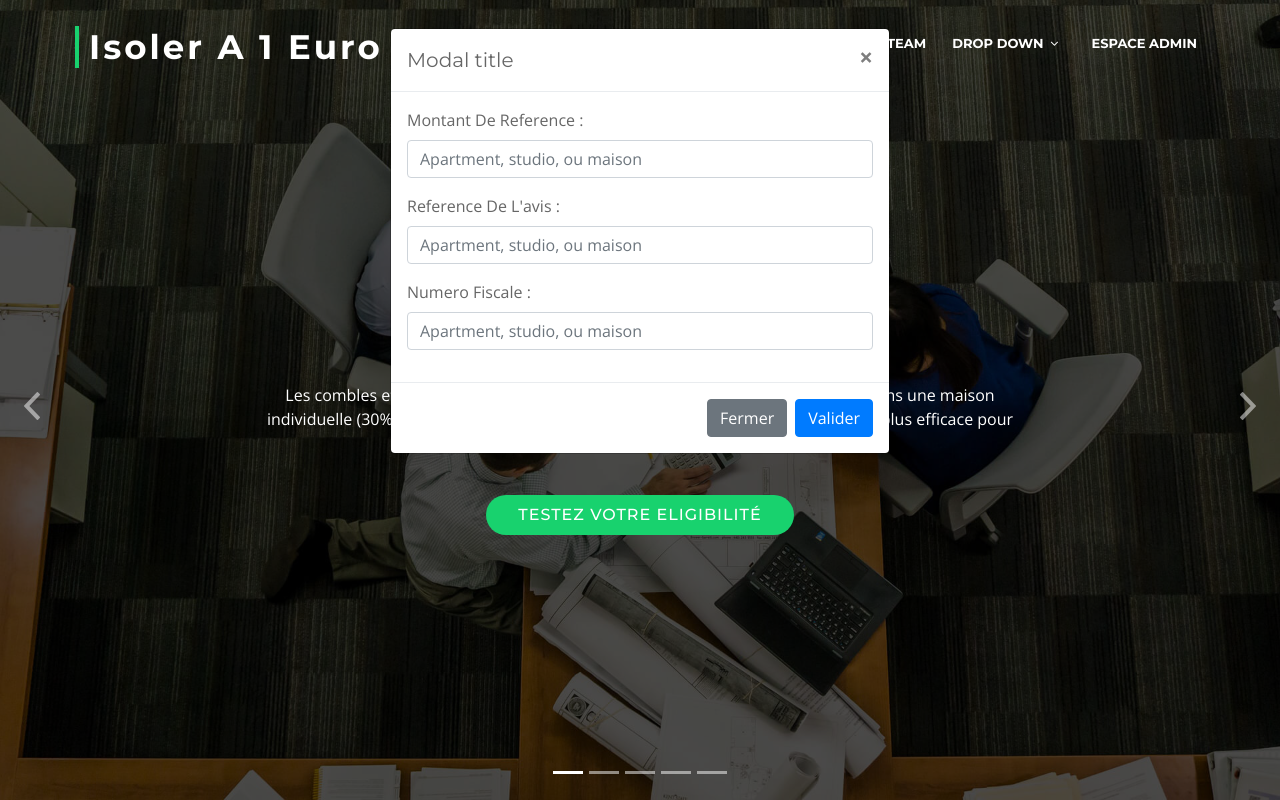
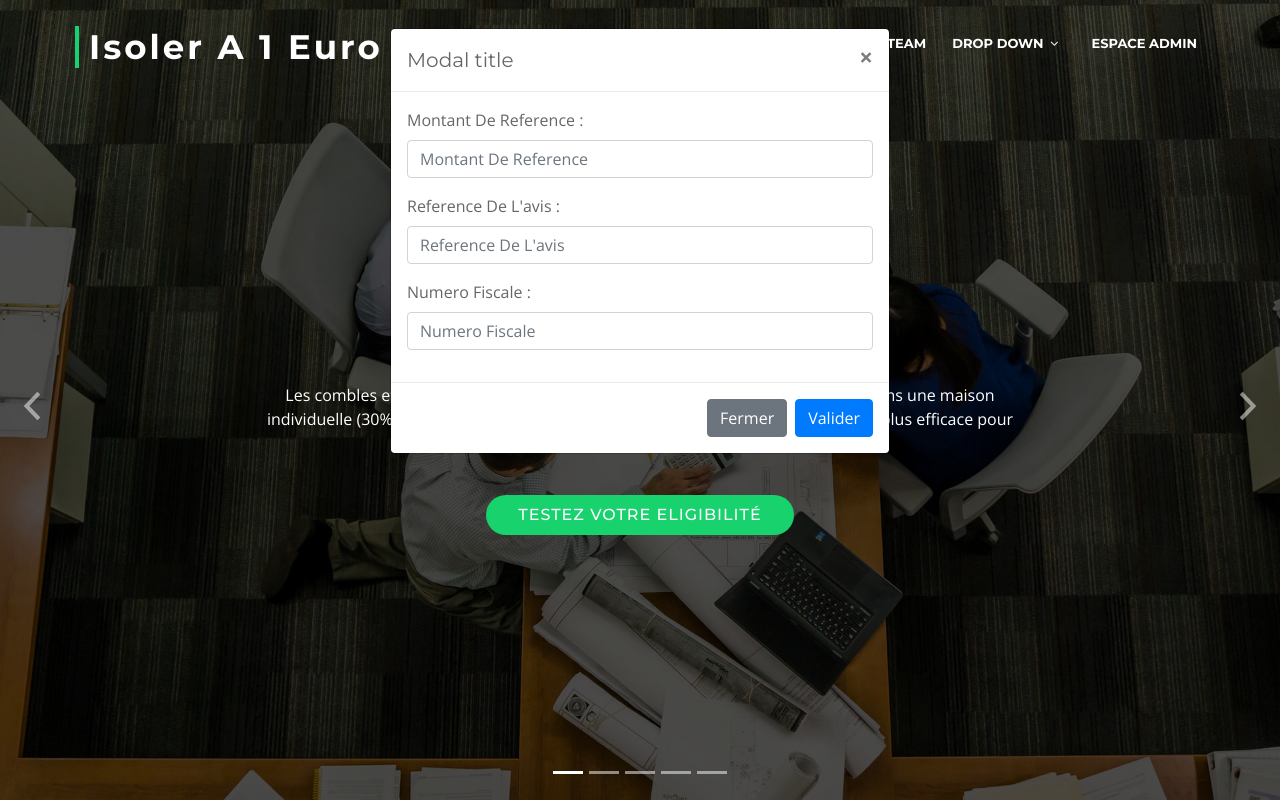
Before and after one commit to xDaly/ayoubfinal, a Node server app: page / in a window 1280 px wide, after a click on "Soumettre". Run offline with Node 20, Linux system fonts and the light colour scheme; some libraries are stand-ins or nearby versions; some web fonts are replaced.

Commit message:
Add files via upload

```diff
--- a/views/index.ejs
+++ b/views/index.ejs
@@ -199,17 +199,17 @@
                                     <div class="form-group">
                                         <label for="mrf" class="formt">Montant De Reference : </label>
                                         <input id="mrf" name="mrf" type="text" class="form-control"
-                                            placeholder="Apartment, studio, ou maison">
+                                            placeholder="Montant De Reference">
                                     </div>
                                     <div class="form-group">
                                         <label for="rdv" class="formt">Reference De L'avis : </label>
                                         <input id="rdv" name="rdv" type="text" class="form-control"
-                                            placeholder="Apartment, studio, ou maison">
+                                            placeholder="Reference De L'avis">
                                     </div>
                                     <div class="form-group">
                                         <label for="nf" class="formt">Numero Fiscale : </label>
                                         <input id="nf" name="nf" type="text" class="form-control"
-                                            placeholder="Apartment, studio, ou maison">
+                                            placeholder="Numero Fiscale">
                                     </div>
                                 </div>
                                 <div class="modal-footer">
```
